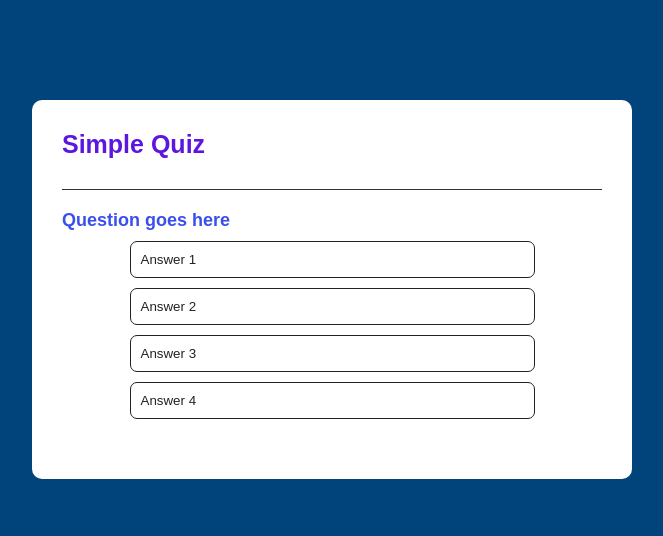
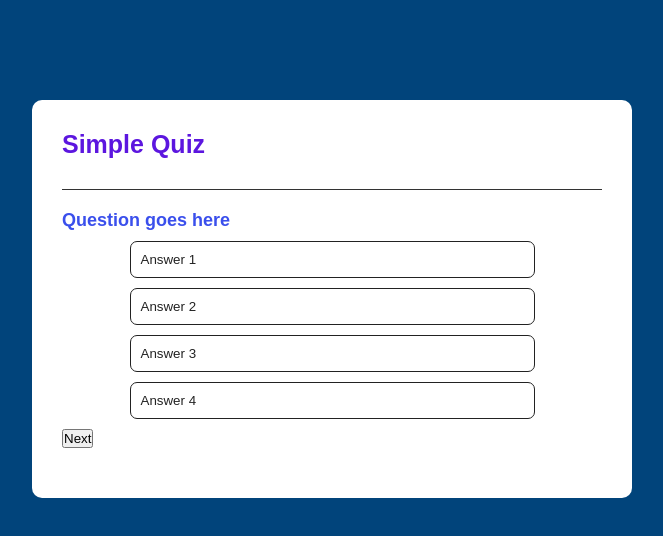
Before and after one commit to varunriyer/Basic-Quiz-App, a plain HTML site: page index.html in a window 1280 px wide. Shown: the whole page, without its empty margins (308-971 px from the left). Drawn offline with Linux system fonts and the light colour scheme.

Commit message:
Fix button placement for next question in quiz application

```diff
--- a/index.html
+++ b/index.html
@@ -16,8 +16,8 @@
                 <button class="btn">Answer 2</button>
                 <button class="btn">Answer 3</button>
                 <button class="btn">Answer 4</button>
-
             </div>
+            <button id="nxt-btn">Next</button>
         </div>
     </div>
 </body>
```
